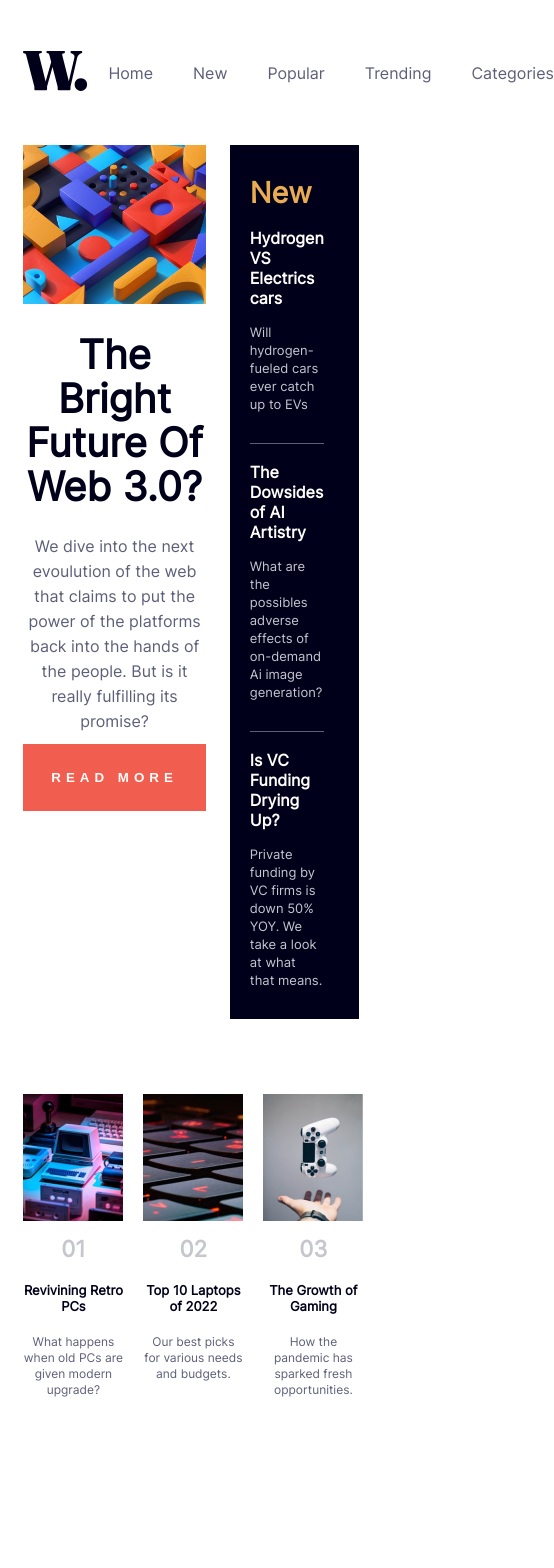
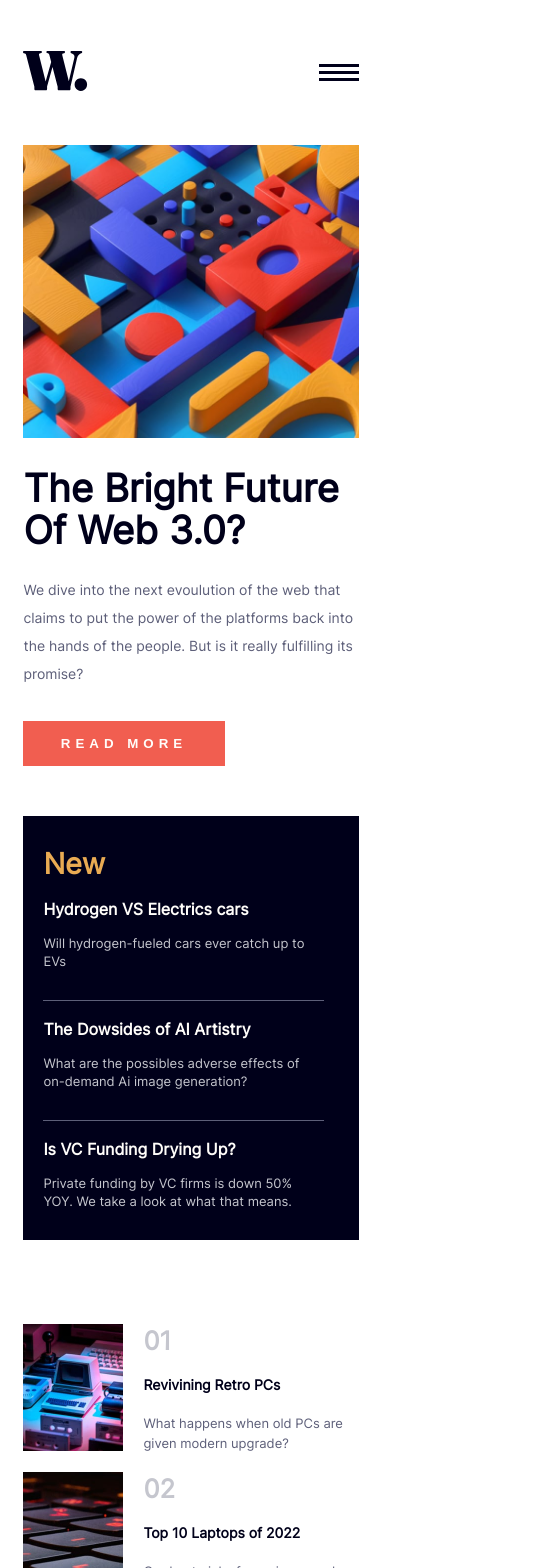
Before and after one commit to Segnities/news-homepage, a React (Vite) app: page / in a window 390 px wide. Shown: the top 1568 px of the page, 554 px wide, since content can reach past the window. Before the commit the page ends 1450 px from the top, so only its background shows below. Built offline with nearby package versions, Linux system fonts and the light colour scheme.

Commit message:
media queries 4 mobile && tablet devices. Burger button bag && tablet ui bag

```diff
--- a/src/components/Content/assets/css/Content.module.css
+++ b/src/components/Content/assets/css/Content.module.css
@@ -27,3 +27,15 @@
   margin-top: 75px;
   grid-column-gap: 20px;
 }
+
+@media screen and (max-width: 620px) {
+  .news-content-wrapper {
+    grid-template-columns: 1fr;
+    grid-template-rows: 1fr;
+    grid-column-gap: 0.5rem;
+  }
+  .top-news {
+    grid-template-columns: 1fr;
+    grid-template-rows: repeat(3, 1fr);
+  }
+}
--- a/src/components/Header/Header.tsx
+++ b/src/components/Header/Header.tsx
@@ -1,6 +1,9 @@
-import React from "react";
+import React, { useState } from "react";
 
 import Logo from "./assets/img/logo.svg";
+
+import OpenBurgerMenu from "./assets/img/icon-menu.svg";
+import CloseBurgerMenu from "./assets/img/icon-menu-close.svg";
 
 import styles from "./assets/css/Header.module.css";
 
@@ -9,6 +12,7 @@ interface headerProps {
 }
 
 const Header = (props: headerProps) => {
+  const [isOpenBurgerMenu, setIsOpenBurgerMenu] = useState(true);
   return (
     <header className={styles["header"]}>
       <nav className={styles["navbar"]}>
@@ -20,6 +24,13 @@ const Header = (props: headerProps) => {
             onDragStart={(e) => e.preventDefault()}
           />
         </a>
+        <img
+          src={isOpenBurgerMenu ? OpenBurgerMenu : CloseBurgerMenu}
+          alt=""
+          className="burger-menu"
+          onClick={() => setIsOpenBurgerMenu(!isOpenBurgerMenu)}
+        />
+        {isOpenBurgerMenu === false ? (
           <ul>
             {props.menuOptions.map((option) => (
               <li key={option.id}>
@@ -27,6 +38,7 @@ const Header = (props: headerProps) => {
               </li>
             ))}
           </ul>
+        ) : null}
       </nav>
     </header>
   );
--- a/src/components/Header/assets/css/Header.module.css
+++ b/src/components/Header/assets/css/Header.module.css
@@ -1,6 +1,5 @@
-
 .header {
-  width:100%;
+  width: 100%;
 }
 
 .navbar {
@@ -50,3 +49,19 @@
   opacity: 0;
   transition: opacity 500ms ease-in;
 }
+
+.burger-menu {
+  display: none;
+}
+
+
+@media screen and (max-width: 650px) {
+  .navbar ul li a {
+    font-size: 13px;
+  }
+  .burger-menu {
+    display: flex;
+    width: 40px;
+    height: 28px;
+  }
+}
--- a/src/components/Intro/assets/css/NewsIntro.module.css
+++ b/src/components/Intro/assets/css/NewsIntro.module.css
@@ -76,6 +76,7 @@
 
   .news-intro-description {
     margin-top: 25px;
+    margin-bottom: 50px;
     grid-row-gap: 10px;
     text-align: center;
     justify-items: center;
@@ -91,3 +92,24 @@
     font-size: 2.5em;
   }
 }
+
+@media screen and (max-width: 620px) {
+  .news-intro h1 {
+    font-size: 2.4em;
+    text-align: left;
+  }
+  .news-intro p {
+    font-size: 14px;
+    text-align: left;
+    line-height: 28px;
+  }
+
+  .news-intro-description {
+    text-align: left;
+    justify-items: start;
+  }
+
+  .news-intro-description button {
+    width: 60%;
+  }
+}
--- a/src/components/NewsList/assets/css/NewsList.module.css
+++ b/src/components/NewsList/assets/css/NewsList.module.css
@@ -54,3 +54,9 @@
     line-height: 18px;
   }
 }
+
+@media screen and (max-width: 620px) {
+  .new-news {
+    height: fit-content;
+  }
+}
--- a/src/components/TopNewsList/assets/TopNewsList.module.css
+++ b/src/components/TopNewsList/assets/TopNewsList.module.css
@@ -77,14 +77,26 @@ span.top-news-rating {
 
 @media screen and (max-width: 1150px) {
   span.top-news-rating {
-    font-size: 1.4rem;
+    font-size: 1.6rem;
   }
   .top-news-description {
-    font-size: 13px;
+    font-size: 14px;
   }
 
   .top-news-description > p {
-    font-size: 12px;
-    line-height: 16px;
+    font-size: 13px;
+    line-height: 20px;
   }
 }
+
+@media screen and (max-width: 620px) {
+  .top-news-item {
+    flex-direction: row;
+  }
+
+  .top-news-description {
+    margin-left: 20px;
+    align-items: flex-start;
+    text-align: left;
+  }
+}
```
Lines whose indentation alone changed are shown as unchanged.
